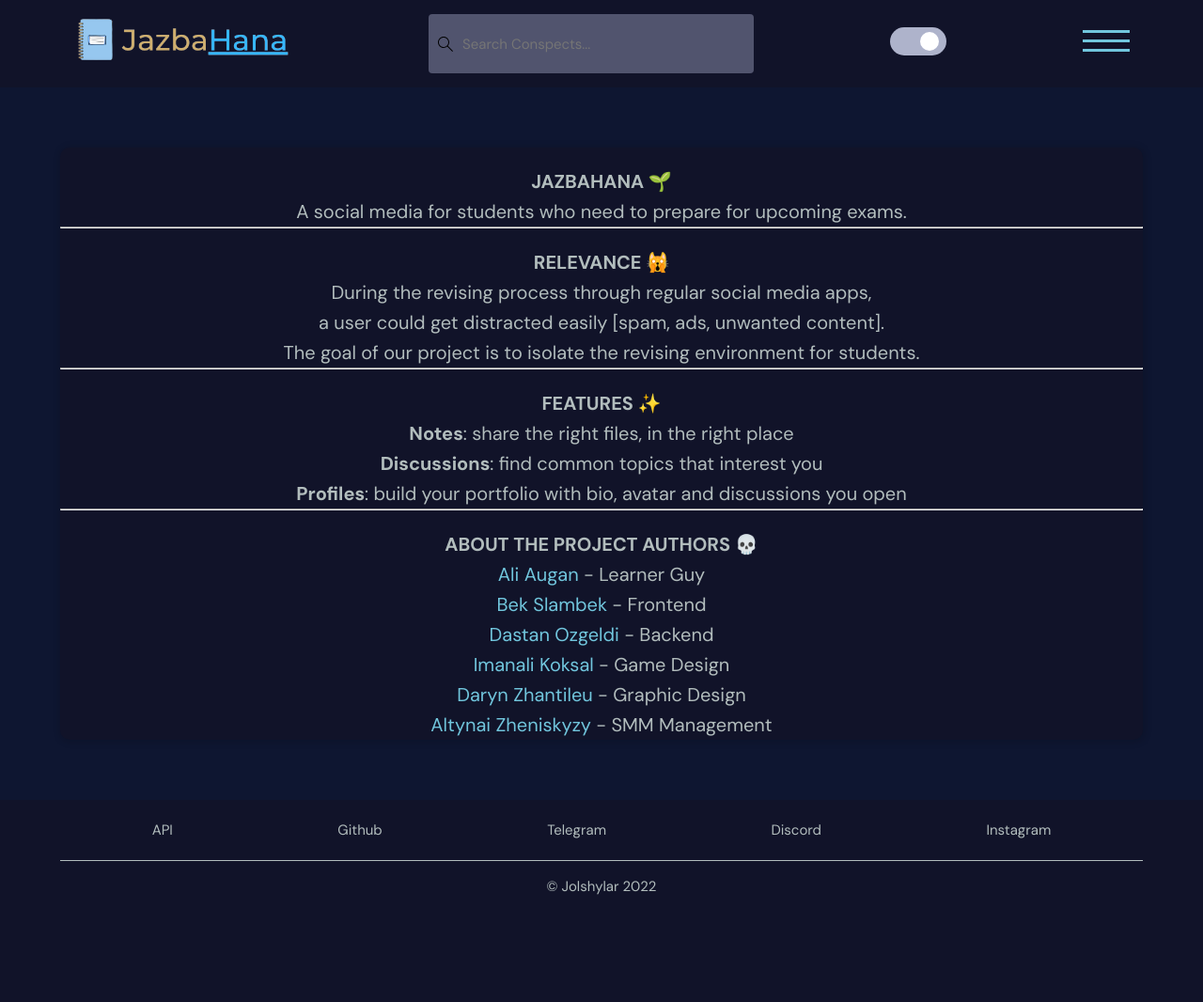
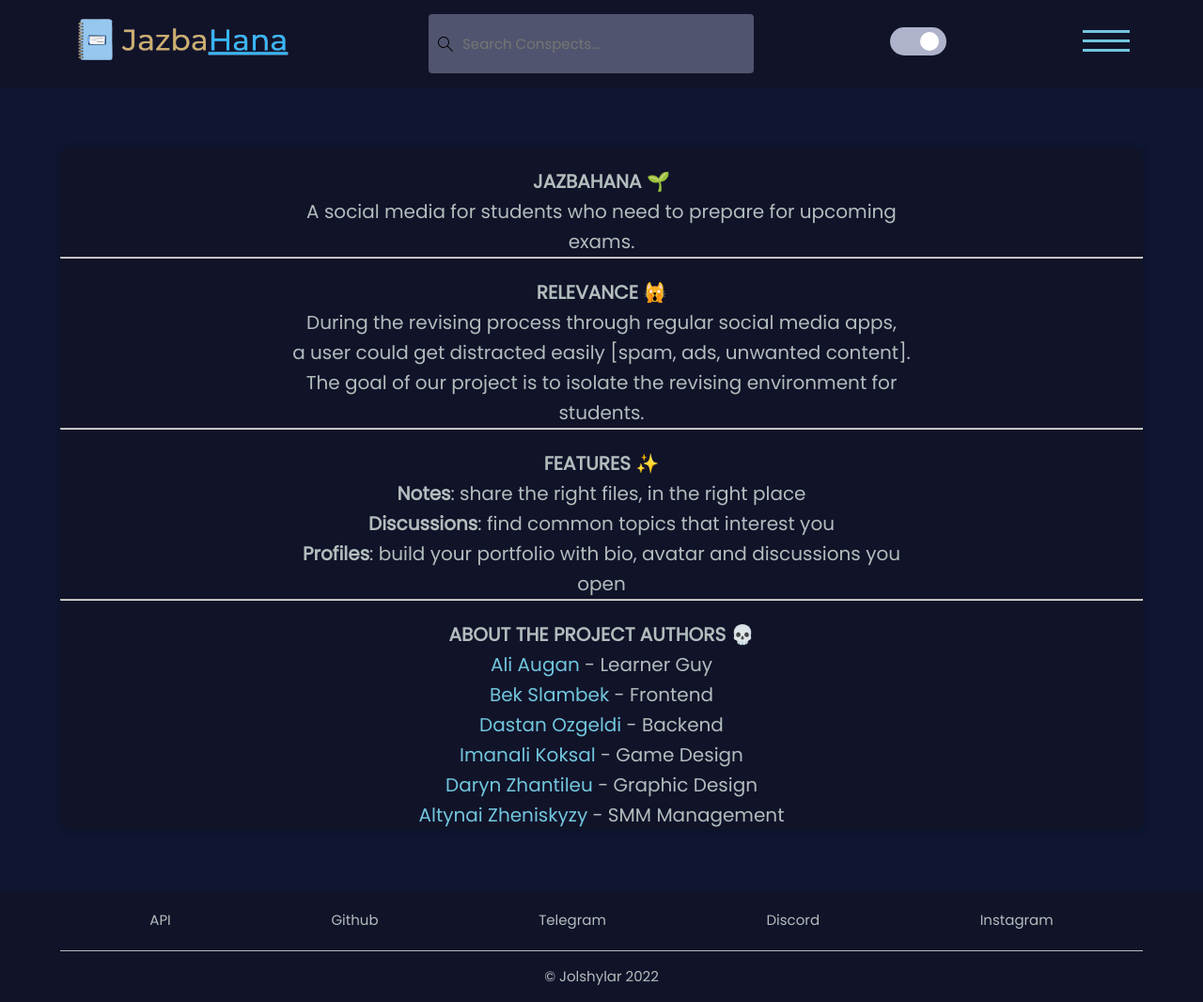
Before and after one commit to jolshylar/djazbahana, a Django app: page /about/ in a window 1280 px wide. Shown: the whole page at 94% size. Before the commit the page ends 952 px from the top, so only its background shows below. Run offline with Django 4.2, Linux system fonts and the light colour scheme.

Commit message:
🧹 Switch font to `Poppins`

```diff
--- a/static/styles/style.css
+++ b/static/styles/style.css
@@ -1,4 +1,4 @@
-@import url("https://fonts.googleapis.com/css2?family=DM+Sans:wght@400;500;700&display=swap");
+@import url('https://fonts.googleapis.com/css2?family=Poppins&display=swap');
 
 :root {
   --color-main: #71c6dd;
@@ -38,8 +38,7 @@
 /*========== base styles ==========*/
 
 * {
-  font-family: "DM Sans", -apple-system, BlinkMacSystemFont, "Segoe UI", Roboto,
-    Oxygen, Ubuntu, Cantarell, "Open Sans", "Helvetica Neue", sans-serif;
+  font-family: 'Poppins', sans-serif;
   margin: 0;
   padding: 0;
   box-sizing: border-box;
@@ -432,7 +431,6 @@ Media
 }
 
 @media screen and (max-width: 700px) {
-
   .header__search {
     display: none;
   }
```
